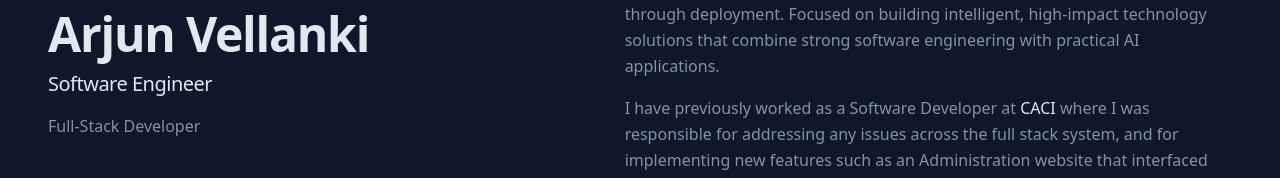
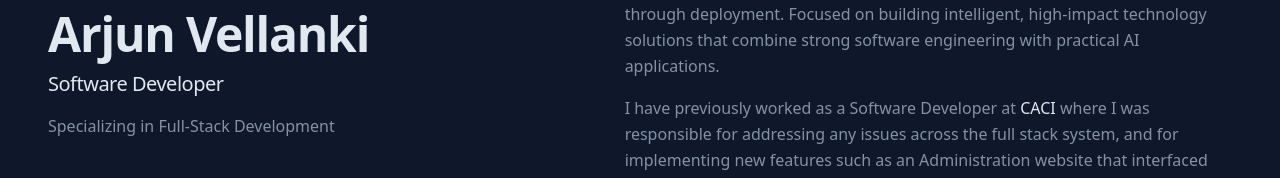
Before and after one commit to ArjunV905/arjunvellanki.com, a Next.js app: page / in a window 1280 px wide. Shown: the part 198-376 px from the top of the page. Built offline with nearby package versions, Linux system fonts and the light colour scheme.

Commit message:
updating tagline

```diff
--- a/app/data/portfolio.ts
+++ b/app/data/portfolio.ts
@@ -23,8 +23,8 @@ export interface Project {
 
 export const profile = {
   name: "Arjun Vellanki",
-  title: "Software Engineer",
-  tagline: "Full-Stack Developer",
+  title: "Software Developer",
+  tagline: "Specializing in Full-Stack Development",
   email: "arjunv.app@gmail.com",
   githubUrl: "https://github.com/arjunv905",
   linkedinUrl: "https://www.linkedin.com/in/arjun-vellanki/",
```
